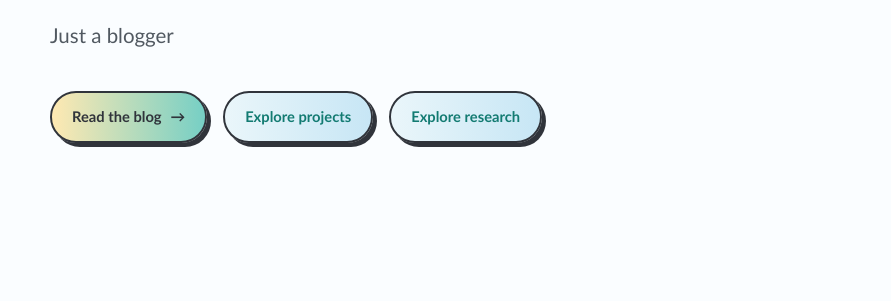
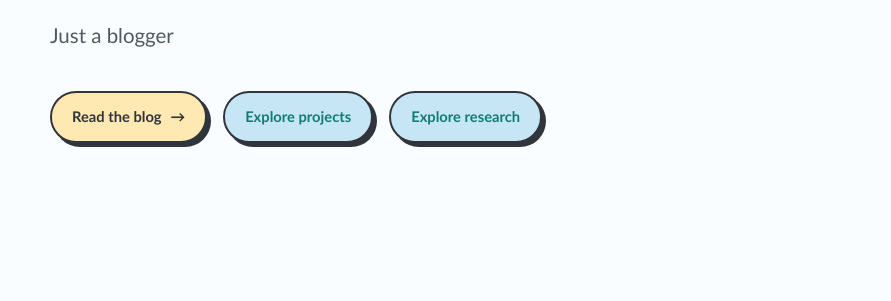
Before and after one commit to NguyenPNhan/personal-blog, an Astro site: page / in a window 1280 px wide. Shown: the part 431-732 px from the top of the page, 0-891 px from the left. Built offline with nearby package versions, Linux system fonts and the light colour scheme; Astro itself is replaced by a stand-in of ours.

Commit message:
remove gradient button

```diff
--- a/src/styles/global.css
+++ b/src/styles/global.css
@@ -27,7 +27,6 @@
   --header-shadow: 0 3px 20px rgba(45, 65, 74, 0.07);
   --nav-text: #bd7775;
   --nav-active-bg: #fff0ec;
-  --button-secondary-start: #eaf6fa;
   --hero-bg-start: rgba(250, 253, 255, 0.75);
   --hero-bg-end: #fafdff;
   --body-copy: #515961;
@@ -81,7 +80,6 @@
   --header-shadow: 0 3px 20px rgba(0, 0, 0, 0.24);
   --nav-text: #e7aaa7;
   --nav-active-bg: #3a282b;
-  --button-secondary-start: #1e3743;
   --hero-bg-start: rgba(15, 23, 29, 0.72);
   --hero-bg-end: #0f171d;
   --body-copy: #c2cdd2;
@@ -385,13 +383,13 @@ main {
 }
 
 .button-primary {
-  background: linear-gradient(90deg, var(--amber-soft), var(--teal));
+  background: var(--amber-soft);
   color: var(--ink);
   box-shadow: 4px 4px 0 var(--ink);
 }
 
 .button-secondary {
-  background: linear-gradient(90deg, var(--button-secondary-start), var(--sky));
+  background: var(--sky);
   color: var(--teal-dark);
   box-shadow: 4px 4px 0 var(--ink);
 }
```
